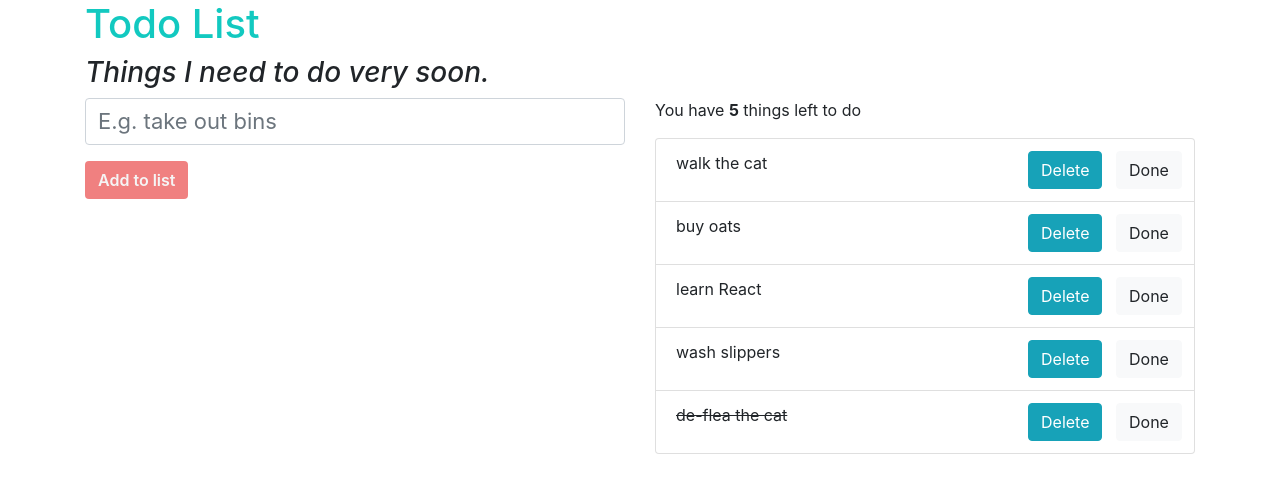
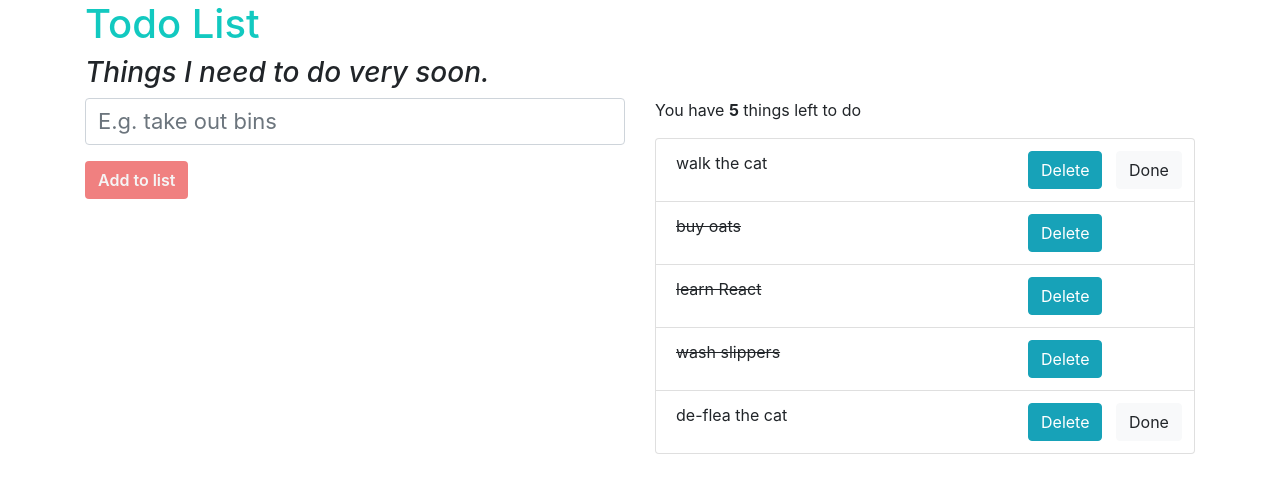
Before and after one commit to lindyloutama/todo-app-monday-group-sept2019, a React (Create React App) app: page / in a window 1280 px wide. Shown: the top 490 px of the page. Built offline with nearby package versions, Linux system fonts and the light colour scheme.

Commit message:
add ternary conditional statement to completed

```diff
--- a/src/App.js
+++ b/src/App.js
@@ -17,11 +17,11 @@ class App extends React.Component {
           <div className="col-12 col-lg-6">
             <ItemCount count={5} />
             <ul id="itemList">
-              <Item text="walk the cat" />
-              <Item text="buy oats" />
-              <Item text="learn React" />
-              <Item text="wash slippers" />
-              <Item text="de-flea the cat" completed={true} />
+              <Item text="walk the cat" completed={false} />
+              <Item text="buy oats" completed={true} />
+              <Item text="learn React" completed={true}/>
+              <Item text="wash slippers" completed={true}/>
+              <Item text="de-flea the cat" completed={false} />
             </ul>
           </div>
         </div>
--- a/src/Item.js
+++ b/src/Item.js
@@ -15,7 +15,9 @@ class Item extends React.Component {
             <button className="btn btn-info">Delete</button>
           </div>
           <div className="col-2">
-            <button className="btn btn-light">Done</button>
+            {/* {this.props.completed ? <button className="btn btn-light">uncheck</button> : <button className="btn btn-light">Done</button>} */}
+            {this.props.completed === false && <button className="btn btn-light">Done</button>}
+            {/* {this.props.completed === true && <button className="btn btn-light">uncheck</button>} */}
           </div>
         </div>
       </li>
```
